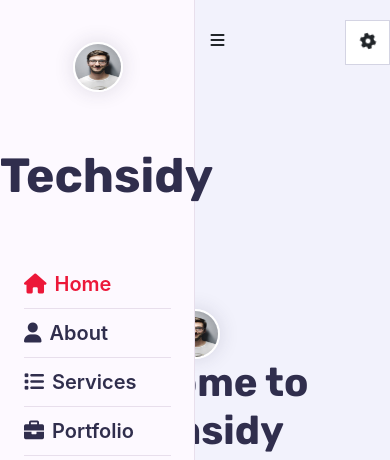
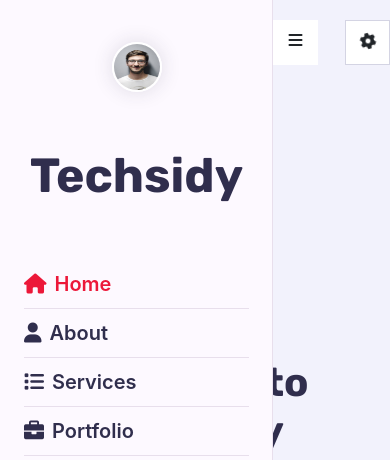
Before and after one commit to Prithvirajsinh-Jadav/Portfolio, a plain HTML site: page index.html in a window 390 px wide. Both pictures are taken after a click on the element 22 px from the left and 42 px from the top of the page. Shown: the top 460 px of the page. Drawn offline with nearby package versions, Linux system fonts and the light colour scheme.

Commit message:
Fixed Navbar

```diff
--- a/css/responsive-style.css
+++ b/css/responsive-style.css
@@ -112,7 +112,7 @@
         display: block !important;
         visibility: visible !important;
         transition: all 0.3s ease;
-
+        background-color:#fff;
     }
 
     .navbar-switch-toggler.open{
@@ -185,11 +185,12 @@
         display: block !important;
         visibility: visible !important;
         transition: all 0.3s ease;
+        background-color:#fff;
 
     }
 
     .navbar-switch-toggler.open{
-        left: 50%;
+        left: 70%;
     }
 
     .left-section{
@@ -204,7 +205,7 @@
 
     .left-section.open{
         position: fixed;
-        width:50%;
+        width:70%;
         height:100vh;
         visibility: visible;
         display: block;
```
